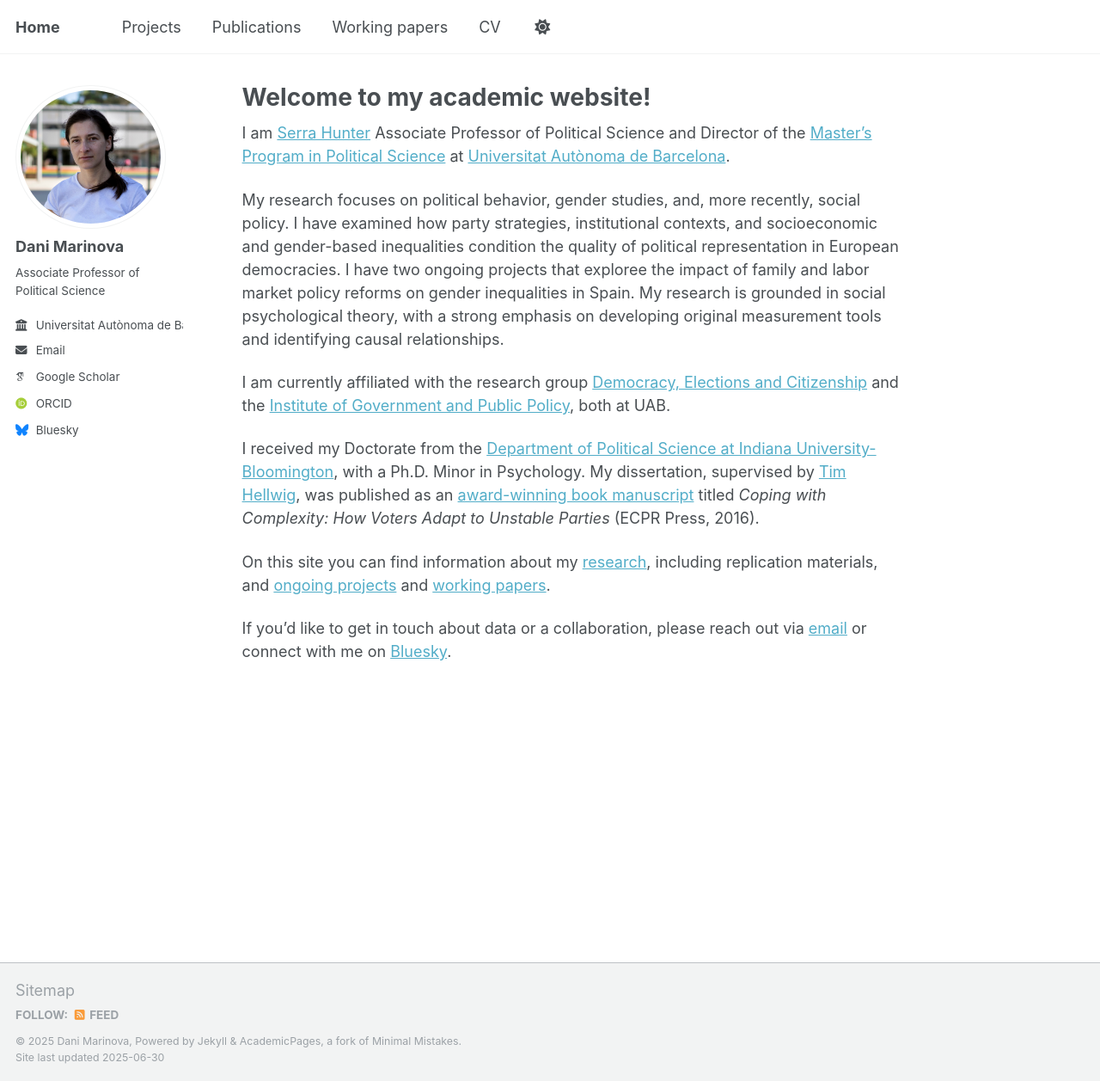
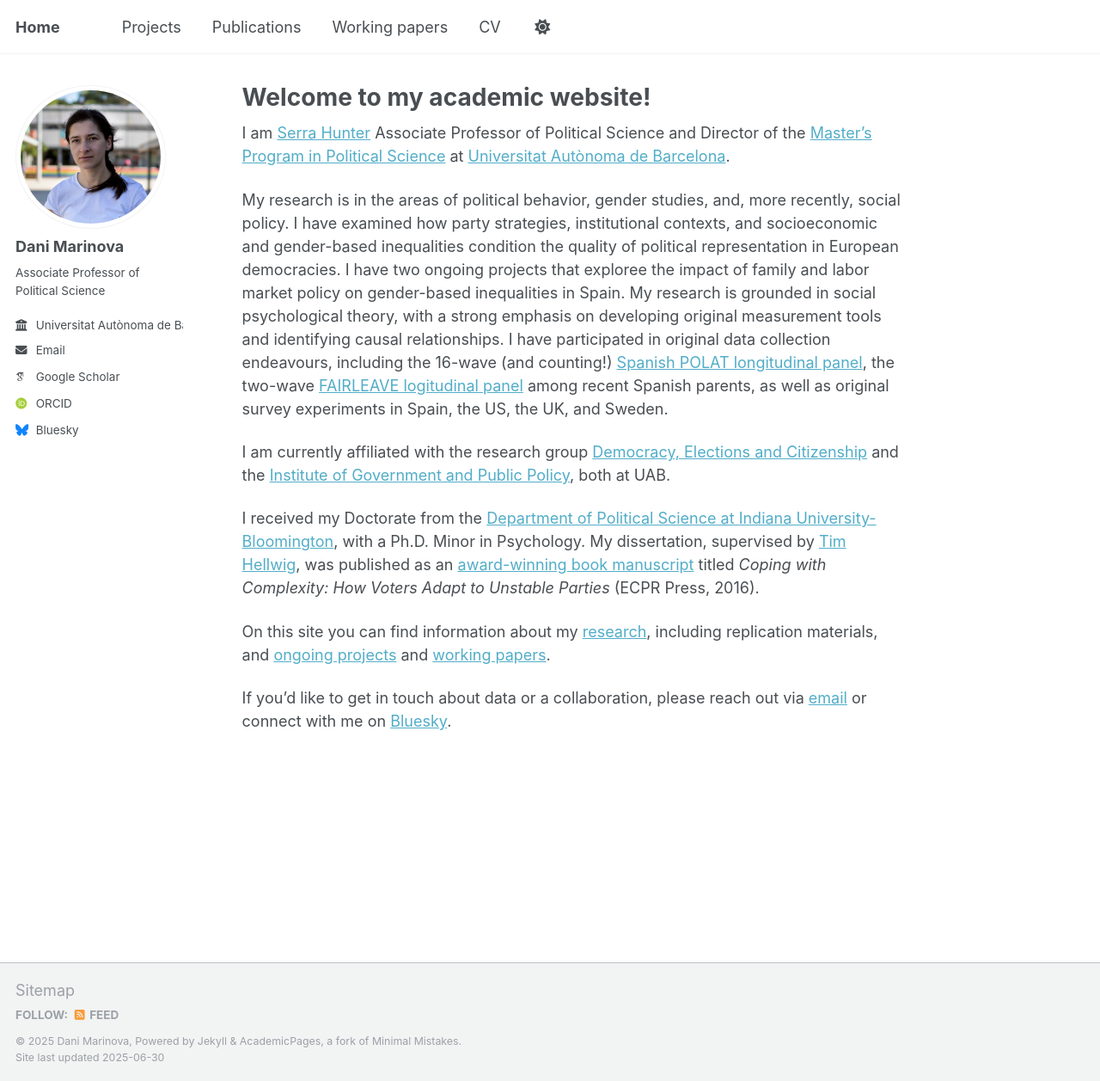
Before and after one commit to cyrila24/personal, a Jekyll site: the page built from index.md, in a window 1280 px wide and 1257 px high. Shown: the whole window at 86% size. Built offline with Jekyll 4.4.1, drawn with Linux system fonts in a browser that asks for light colours; some web fonts are replaced; a script that is not in the unit is left out.

Commit message:
Update index.md

```diff
--- a/index.md
+++ b/index.md
@@ -6,7 +6,7 @@ title: "Welcome to my academic website!"
 
 I am [Serra Hunter](https://recercaiuniversitats.gencat.cat/ca/serra-hunter/inici/) Associate Professor of Political Science and Director of the [Master's Program in Political Science](https://master-ciencia-politica.uab.cat/) at [Universitat Autònoma de Barcelona](https://www.uab.cat).
 
-My research focuses on political behavior, gender studies, and, more recently, social policy. I have examined how party strategies, institutional contexts, and socioeconomic and gender-based inequalities condition the quality of political representation in European democracies. I have two ongoing projects that exploree the impact of family and labor market policy reforms on gender inequalities in Spain. My research is grounded in social psychological theory, with a strong emphasis on developing original measurement tools and identifying causal relationships.
+My research is in the areas of political behavior, gender studies, and, more recently, social policy. I have examined how party strategies, institutional contexts, and socioeconomic and gender-based inequalities condition the quality of political representation in European democracies. I have two ongoing projects that exploree the impact of family and labor market policy on gender-based inequalities in Spain. My research is grounded in social psychological theory, with a strong emphasis on developing original measurement tools and identifying causal relationships. I have participated in original data collection endeavours, including the 16-wave (and counting!) [Spanish POLAT longitudinal panel](https://webs.uab.cat/grdec/panel-polat/), the two-wave [FAIRLEAVE logitudinal panel](https://webs.uab.cat/fairleave/wp-content/uploads/sites/401/2023/03/Cuestionario-para-web.pdf) among recent Spanish parents, as well as original survey experiments in Spain, the US, the UK, and Sweden.
 
 I am currently affiliated with the research group [Democracy, Elections and Citizenship](https://webs.uab.cat/grdec/) and the [Institute of Government and Public Policy](https://igop.uab.cat/en/), both at UAB.
 
```
